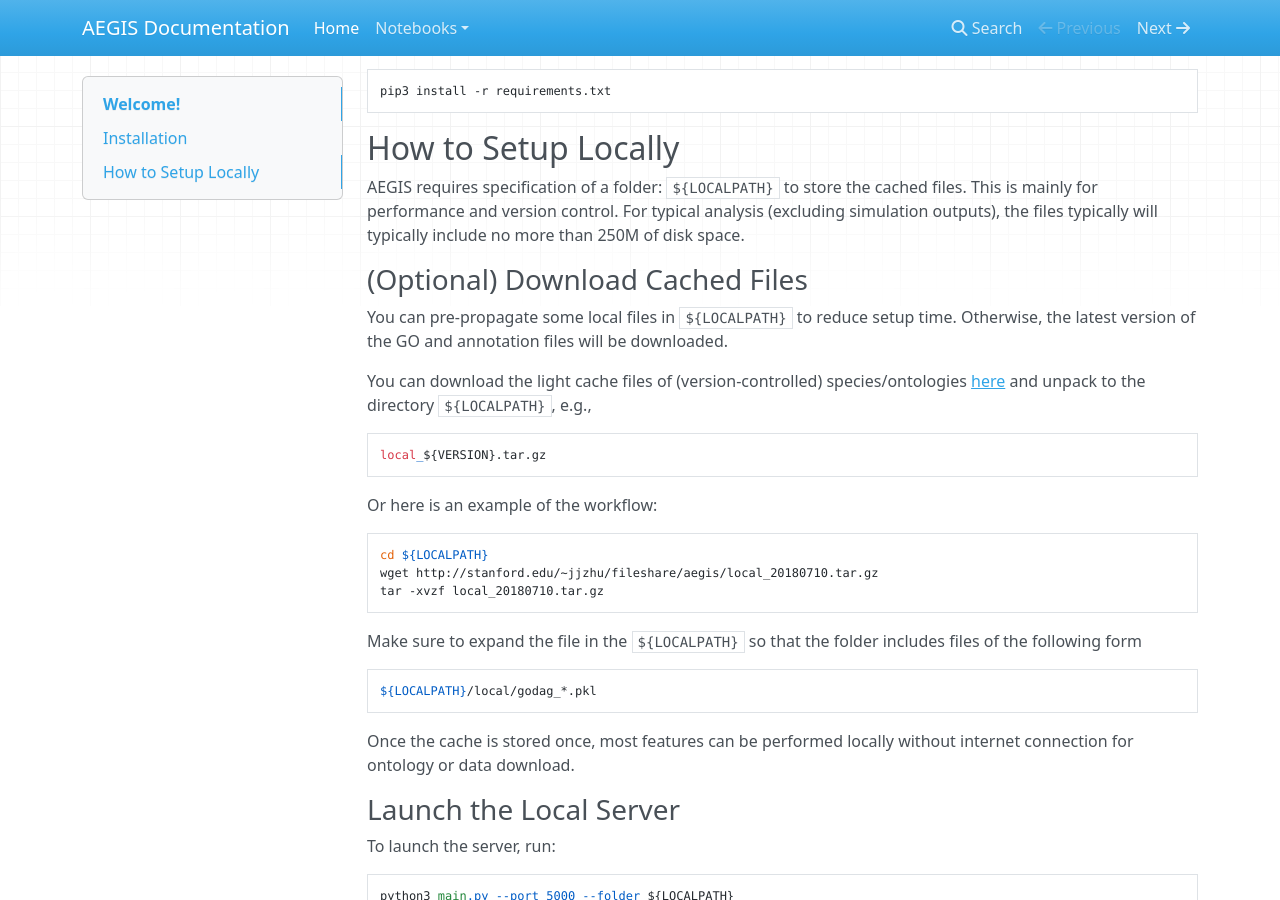
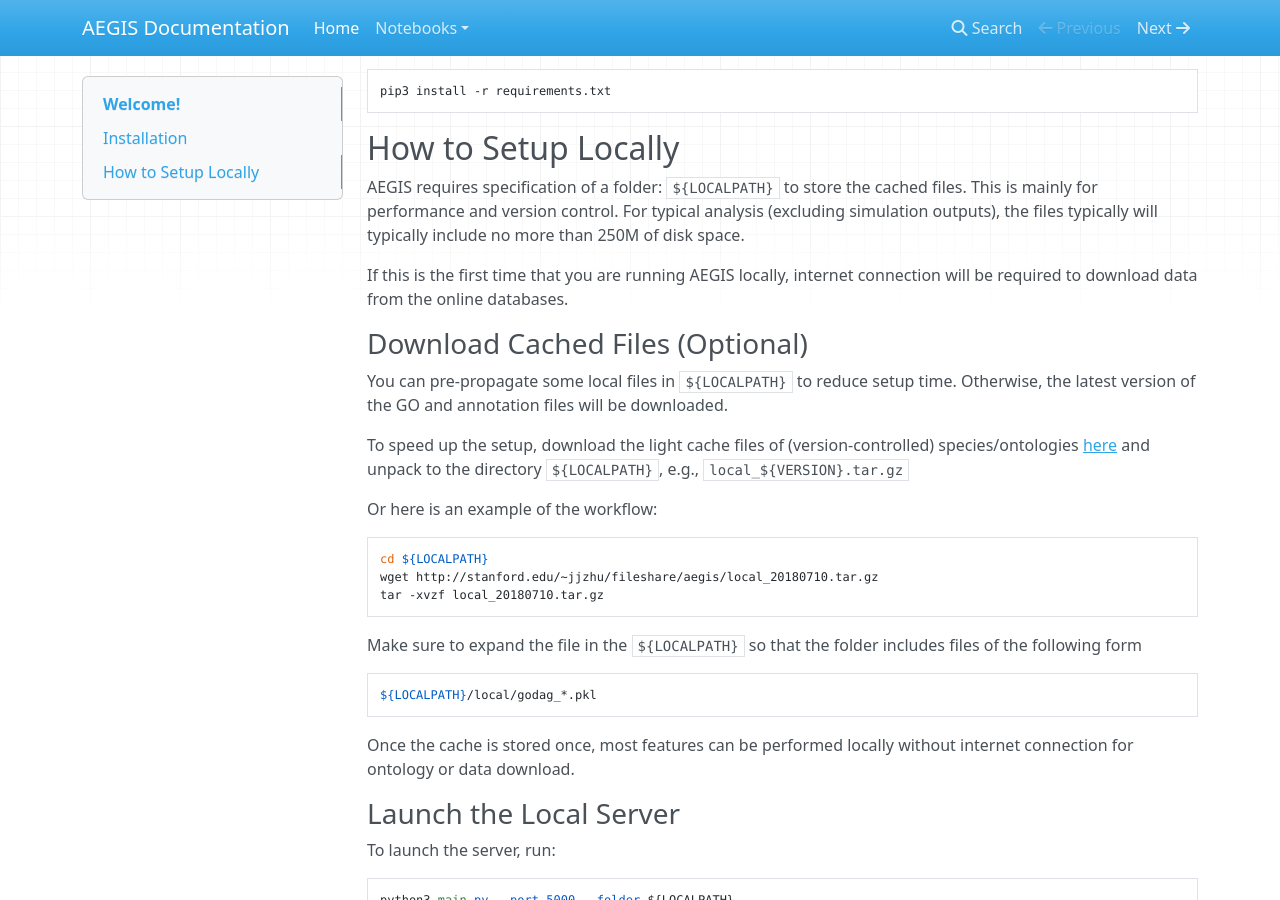
Before and after one commit to junjiezhujason/aegis, an MkDocs documentation site: the page built from docs/index.md, in a window 1280 px wide and 900 px high, scrolled down 310 px. Built offline with MkDocs 1.6.1, drawn with Linux system fonts in a browser that asks for light colours; nearby versions of some CDN libraries.

Commit message:
modified index page

```diff
--- a/docs/index.md
+++ b/docs/index.md
@@ -21,16 +21,17 @@
 analysis (excluding simulation outputs), the files typically will typically
 include no more than 250M of disk space.
 
-### (Optional) Download Cached Files
+If this is the first time that you are running AEGIS locally, internet connection
+will be required to download data from the online databases.
+
+### Download Cached Files (Optional)
 
 You can pre-propagate some local files in `${LOCALPATH}` to reduce setup time.
 Otherwise, the latest version of the GO and annotation files will be downloaded.
 
-You can download the light cache files of (version-controlled)
+To speed up the setup, download the light cache files of (version-controlled)
 species/ontologies [here](http://stanford.edu/~jjzhu/fileshare/aegis)
-and unpack to the directory `${LOCALPATH}`, e.g.,
-
-    local_${VERSION}.tar.gz
+and unpack to the directory `${LOCALPATH}`, e.g., `local_${VERSION}.tar.gz`
 
 Or here is an example of the workflow:
 
```
